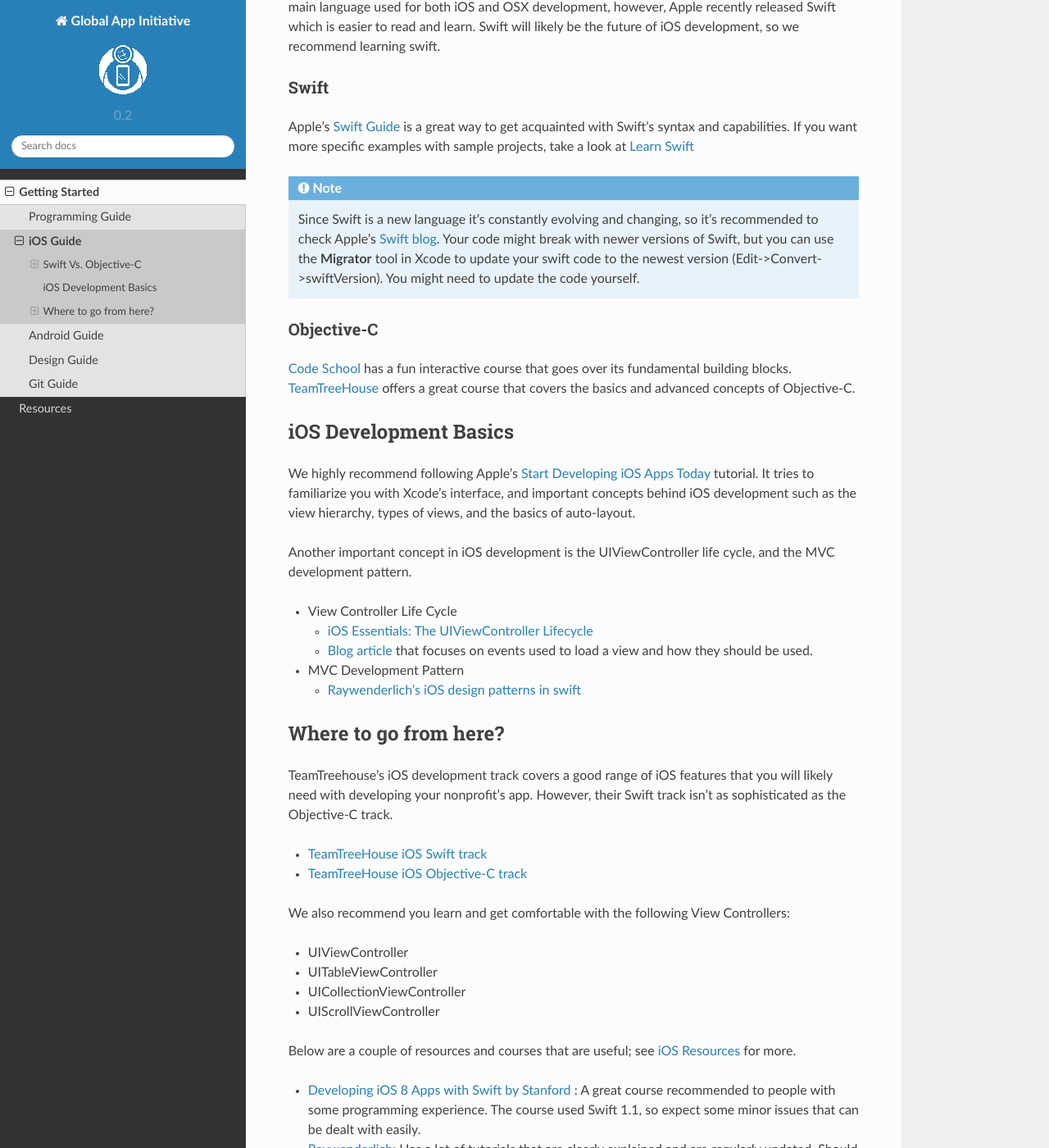
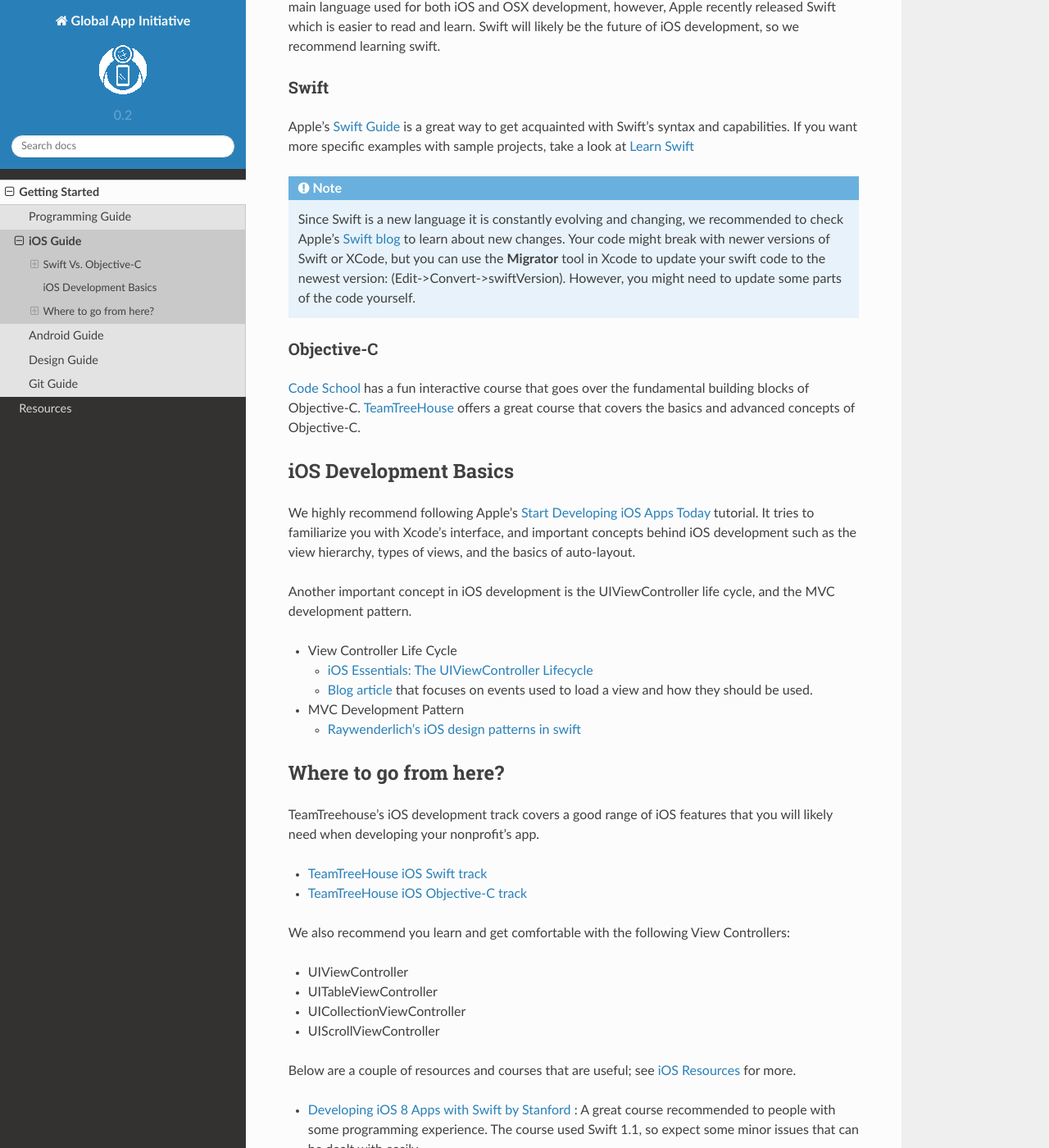
Before and after one commit to GlobalAppInitiative/Education-Resources, a Sphinx documentation site: the page built from docs/start/ios_guide.rst, in a window 1280 px wide and 1400 px high, scrolled down 243 px. Shown: the whole window at 82% size. Built offline with Sphinx 7.4.7 and the Read the Docs theme 2.0.0, drawn with Linux system fonts in a browser that asks for light colours; some of the changed text lies outside the part shown.

Commit message:
Updated ios guide + checked links

```diff
--- a/docs/start/ios_guide.rst
+++ b/docs/start/ios_guide.rst
@@ -15,24 +15,26 @@
 If you want more specific examples with sample projects, take a look at
 `Learn Swift`_
 
-.. _`Swift Guide`: https://developer.apple.com/library/prerelease/ios/documentation/Swift/Conceptual/Swift_Programming_Language/BasicOperators.html#//apple_ref/doc/uid/TP40014097-CH6-ID60
+.. _`Swift Guide`: https://developer.apple.com/library/prerelease/ios/documentation/Swift/Conceptual/Swift_Programming_Language/index.html
 .. _`Learn Swift`: http://www.learnswift.tips/
 
 .. note::
 
-   Since Swift is a new language it's constantly evolving and changing, so it's
-   recommended to check Apple's `Swift blog`_. Your code might break with newer versions
-   of Swift, but you can use the **Migrator** tool in Xcode to update your swift code to the
-   newest version (Edit->Convert->swiftVersion). You might need to update the code
-   yourself.
+   Since Swift is a new language it is constantly evolving and changing, we
+   recommended to check Apple's `Swift blog`_ to learn about new changes.
+   Your code might break with newer versions of Swift or XCode,
+   but you can use the **Migrator** tool in Xcode to update your swift code to the
+   newest version:
+   (Edit->Convert->swiftVersion). However, you might need to update some parts of
+   the code yourself.
 
 .. _`Swift blog`: https://developer.apple.com/swift/blog/
 
 
 Objective-C
 ^^^^^^^^^^^
-`Code School`_ has a fun interactive course that goes over its fundamental building
-blocks. TeamTreeHouse_ offers a great course that covers the
+`Code School`_ has a fun interactive course that goes over the fundamental building
+blocks of Objective-C. TeamTreeHouse_ offers a great course that covers the
 basics and advanced concepts of Objective-C.
 
 .. _`Code School`: http://tryobjectivec.codeschool.com/
@@ -68,8 +70,7 @@
 Where to go from here?
 ----------------------
 TeamTreehouse's iOS development track covers a good range of iOS features that
-you will likely need with developing your nonprofit's app. However, their
-Swift track isn't as sophisticated as the Objective-C track.
+you will likely need when developing your nonprofit's app.
 
 - `TeamTreeHouse iOS Swift track`_
 - `TeamTreeHouse iOS Objective-C track`_
```
Also changed, not shown: other parts of docs/start/ios_guide.rst (+3 -2 lines).
